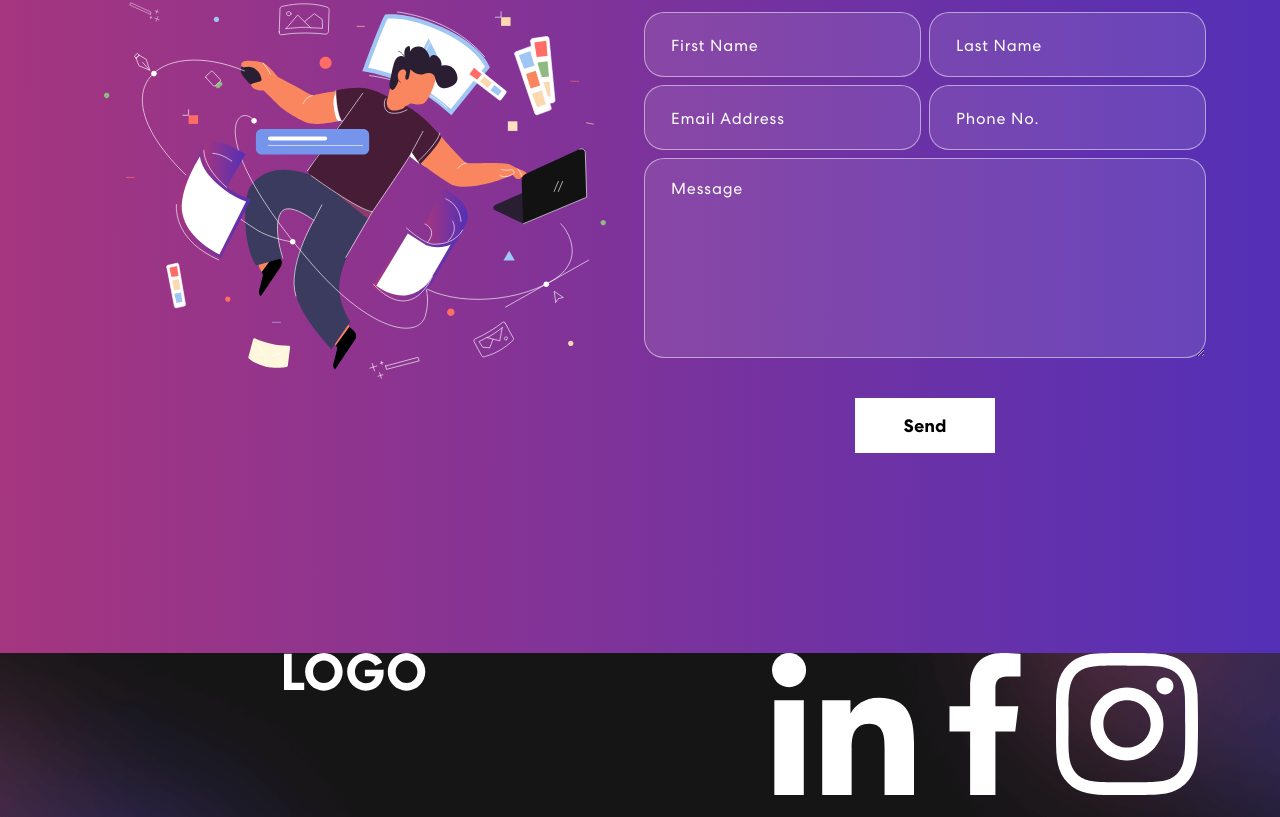
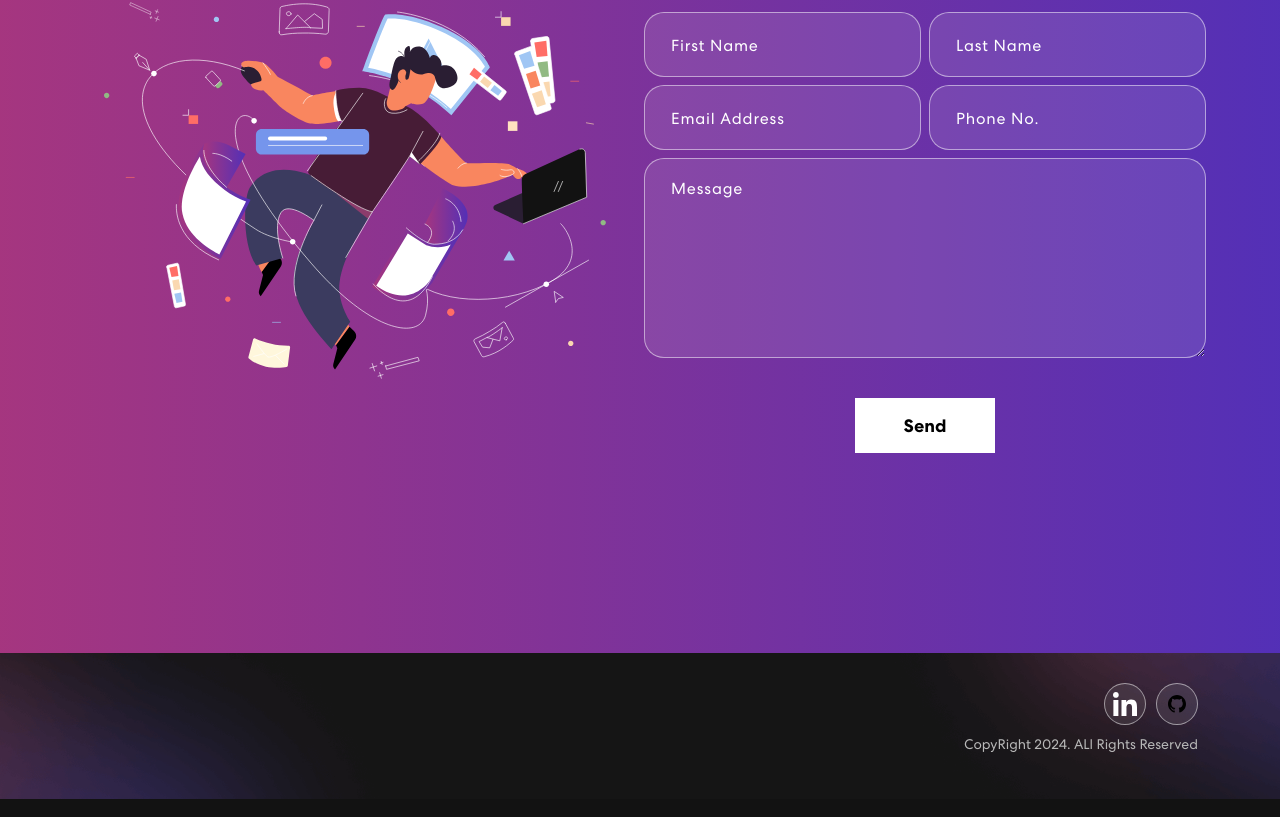
Before and after one commit to collinsjanarthana/Personal-Portfolio, a React (Create React App) app: page / in a window 1280 px wide. Shown: the part 1968-2785 px from the top of the page. Built offline with nearby package versions, Linux system fonts and the light colour scheme.

Commit message:
done, portfolio has been created

```diff
--- a/src/App.css
+++ b/src/App.css
@@ -623,7 +623,7 @@ nav.navbar .navbar-toggler[aria-expanded="true"] .navbar-toggler-icon {
 
 /*****************************************************************************************************************/
 /************ Footer Css ************/
-.footer {
+/* .footer {
   padding: 0 0 50px 0;
   background-image: url('./assets/img/footer-bg.png');
   background-position: center center;
@@ -699,8 +699,59 @@ nav.navbar .navbar-toggler[aria-expanded="true"] .navbar-toggler-icon {
   color: #B8B8B8;
   letter-spacing: 0.5px;
   margin-top: 20px;
+} */
+
+.footer {
+  padding: 30px 0;
+  background-image: url('./assets/img/footer-bg.png');
+  background-position: center center;
+  background-size: cover;
+  background-repeat: no-repeat;
 }
 
+.footer-logo {
+  width: 50px; /* Adjust as per your logo size */
+  height: auto;
+}
+
+.social-icons {
+  display: inline-flex;
+  gap: 10px; /* Adds space between icons */
+}
+
+.social-icons a {
+  width: 42px;
+  height: 42px;
+  background: rgba(217, 217, 217, 0.1);
+  display: flex;
+  align-items: center;
+  justify-content: center;
+  border-radius: 50%;
+  border: 1px solid rgba(255, 255, 255, 0.5);
+  transition: transform 0.3s ease, background-color 0.3s ease;
+}
+
+.social-icons a:hover {
+  background-color: #ffffff;
+  transform: scale(1.1);
+}
+
+.social-icons img {
+  width: 60%; /* Scales the icon size */
+  transition: filter 0.3s ease;
+}
+
+.social-icons a:hover img {
+  filter: brightness(0) saturate(100%) invert(0%) sepia(7%) saturate(98%) hue-rotate(346deg) brightness(95%) contrast(86%);
+}
+
+.footer p {
+  font-size: 14px;
+  color: #B8B8B8;
+  margin-top: 10px;
+}
+
+/************************************************************************************************************/
 
 .App {
   text-align: center;
--- a/src/components/Contact.js
+++ b/src/components/Contact.js
@@ -33,7 +33,7 @@ export const Contact = () => {
             body: JSON.stringify(formDetails)
         })
         setButtonText("Send")
-        let result = response.json()
+        let result = await response.json()
         setFormDetais(formInitialDetails)
         if (result.code === 200) {
             setStatus({ success: true, message: 'Message sent successfully' })
@@ -54,10 +54,10 @@ export const Contact = () => {
                         <form onSubmit={handleSubmit}>
                             <Row>
                                 <Col size={12} sm={6} className='px-1'>
-                                    <input type="text" value={formDetails.firstName} placeholder="First Name" onChange={(e) => onFormUpdate('firstname', e.target.value)} />
+                                    <input type="text" value={formDetails.firstName} placeholder="First Name" onChange={(e) => onFormUpdate('firstName', e.target.value)} />
                                 </Col>
                                 <Col size={12} sm={6} className='px-1'>
-                                    <input type="text" value={formDetails.lastName} placeholder="Last Name" onChange={(e) => onFormUpdate('lastname', e.target.value)} />
+                                    <input type="text" value={formDetails.lastName} placeholder="Last Name" onChange={(e) => onFormUpdate('lastName', e.target.value)} />
                                 </Col>
                                 <Col size={12} sm={6} className='px-1'>
                                     <input type="email" value={formDetails.email} placeholder="Email Address" onChange={(e) => onFormUpdate('email', e.target.value)} />
--- a/src/components/Footer.js
+++ b/src/components/Footer.js
@@ -1,22 +1,22 @@
 import { Container, Row, Col } from "react-bootstrap"
 import logo from "../assets/img/logo.svg"
 import navIcon1 from '../assets/img/nav-icon1.svg'
-import navIcon2 from '../assets/img/nav-icon2.svg'
-import navIcon3 from '../assets/img/nav-icon3.svg'
+import navIcon2 from '../assets/img/github.svg'
+
 
 export const Footer = () => {
     return (
         <footer className="footer">
             <Container>
                 <Row className="align-item-center">
-                    <Col sm={6}>
-                        <img src={logo} alt="Logo" />
+                    <Col className="footer-logo">
+                        {/* <img src={logo} alt="Logo" /> */}
                     </Col>
                     <Col sm={6} className="text-center text-sm-end">
                     <div className="social-icons">
-                        <a href=""><img src={navIcon1} /></a>
-                        <a href=""><img src={navIcon2} /></a>
-                        <a href=""><img src={navIcon3} /></a>
+                        <a href="https://www.linkedin.com/in/janarthana-collins-b62b77267/"><img src={navIcon1} /></a>
+                        <a href="https://github.com/collinsjanarthana"><img src={navIcon2} /></a>
+
 
                     </div>
                     <p>CopyRight 2024. ALl Rights Reserved</p>
--- a/src/components/NavBar.js
+++ b/src/components/NavBar.js
@@ -1,6 +1,6 @@
 import { useState, useEffect } from 'react';
 import { Navbar, Container, Nav } from 'react-bootstrap'
-import logo from '../assets/img/logo.svg'
+import logo from '../assets/img/altLogo.png'
 import navIcon1 from '../assets/img/nav-icon1.svg'
 import navIcon2 from '../assets/img/github.svg'
 import navIcon3 from '../assets/img/nav-icon3.svg'
@@ -45,8 +45,8 @@ export const NavBar = () => {
                     </Nav>
                     <span className='navbar-text'>
                         <div className='social-icon'>
-                            <a href='a'><img src={navIcon1} alt='' /></a>
-                            <a href='a'><img src={navIcon2} alt='' /></a>
+                            <a href='https://www.linkedin.com/in/janarthana-collins-b62b77267/'><img src={navIcon1} alt='' /></a>
+                            <a href='https://github.com/collinsjanarthana'><img src={navIcon2} alt='' /></a>
 
 
                         </div>
--- a/src/components/Projects.js
+++ b/src/components/Projects.js
@@ -13,7 +13,7 @@ export const Projects = () => {
         },
         {
             title: "Task Scheduler",
-            description: "Project Management System",
+            description: "Task Management System",
             imgUrl: projImgl,
         },
         {
```
Also changed, not shown: server.js (+4 -4 lines), src/assets/img/altLogo.png (added).
